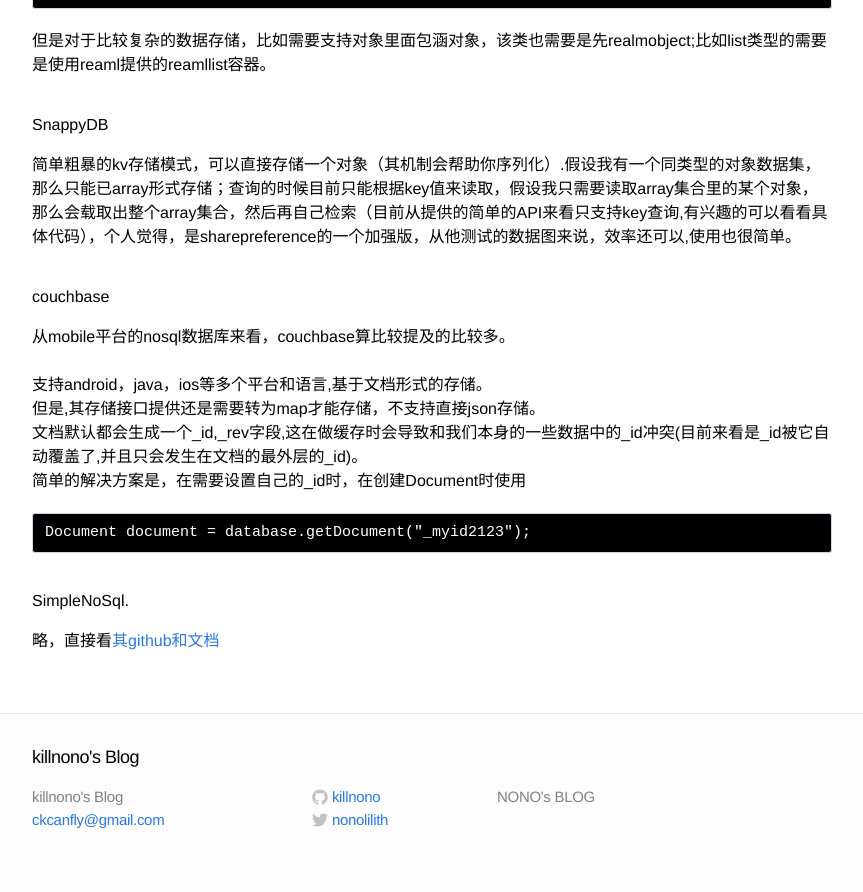
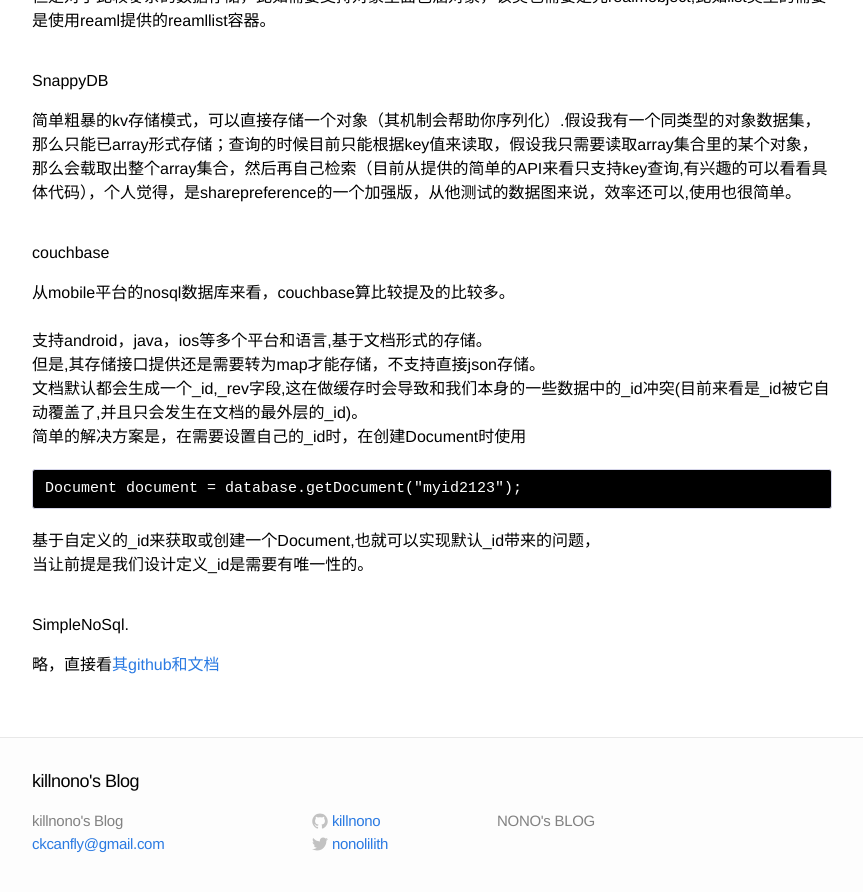
Before and after one commit to killnono/killnono.github.io, a Jekyll site: the page built from _posts/2015-01-24-mobile-nosql-db.markdown, in a window 1280 px wide and 900 px high, scrolled down 2280 px. Shown: the top 892 px of the window, without its empty margins (208-1071 px from the left). Built offline with Jekyll 4.4.1, drawn with Linux system fonts in a browser that asks for light colours; Markdown is read by kramdown in place of the engine named in the settings; comment, search, counter and statistics services are not loaded; some of the changed text lies outside the part shown.

Commit message:
更新了moblie nosql

`````diff
--- a/_posts/2015-01-24-mobile-nosql-db.markdown
+++ b/_posts/2015-01-24-mobile-nosql-db.markdown
@@ -31,7 +30,7 @@
 1. 保持客户端和服务端数据存储模型的统一性,无需载设计关系型数据库模型(便洁)。
 2. 相对来说直接文本和偏好存储，毕竟专业的nosql数据库具有更好更效率的数据操作。
 
-###目前几个Nosql数据的概述
+###关于目前可用的几个Nosql数据的概述
 #####Reaml
  Realm ,支持Android和IOS+OSX，Realm for Android 2014.9.30,Realm相对来来说可能算是比较新的一个数据库框架。以Object或是Array形式对数据序列化存储，因为其早期开发的是IOS版本针对coredata存储的改进，所以基本概念中又很多ORM的感觉。
  根据[Realm的官方文档](http://realm.io/docs/java/0.78.0/)教程实践时一般会出现几个问题。
@@ -92,8 +91,11 @@
 简单的解决方案是，在需要设置自己的_id时，在创建Document时使用
 
 ````
-Document document = database.getDocument("_myid2123");
+Document document = database.getDocument("myid2123");
 ````
+
+基于自定义的_id来获取或创建一个Document,也就可以实现默认_id带来的问题，
+当让前提是我们设计定义_id是需要有唯一性的。
 
 #####SimpleNoSql.
 略，直接看[其github和文档](https://github.com/Jearil/SimpleNoSQL)
`````
Also changed, not shown: other parts of _posts/2015-01-24-mobile-nosql-db.markdown (+2 -3 lines).
